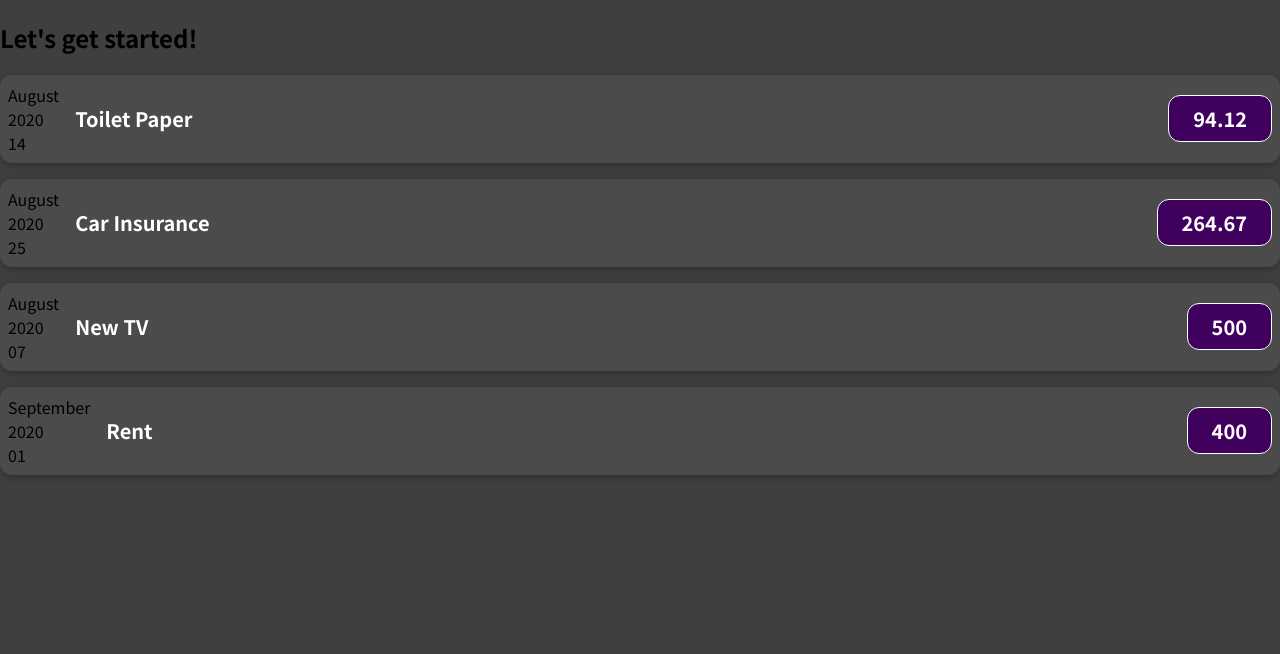
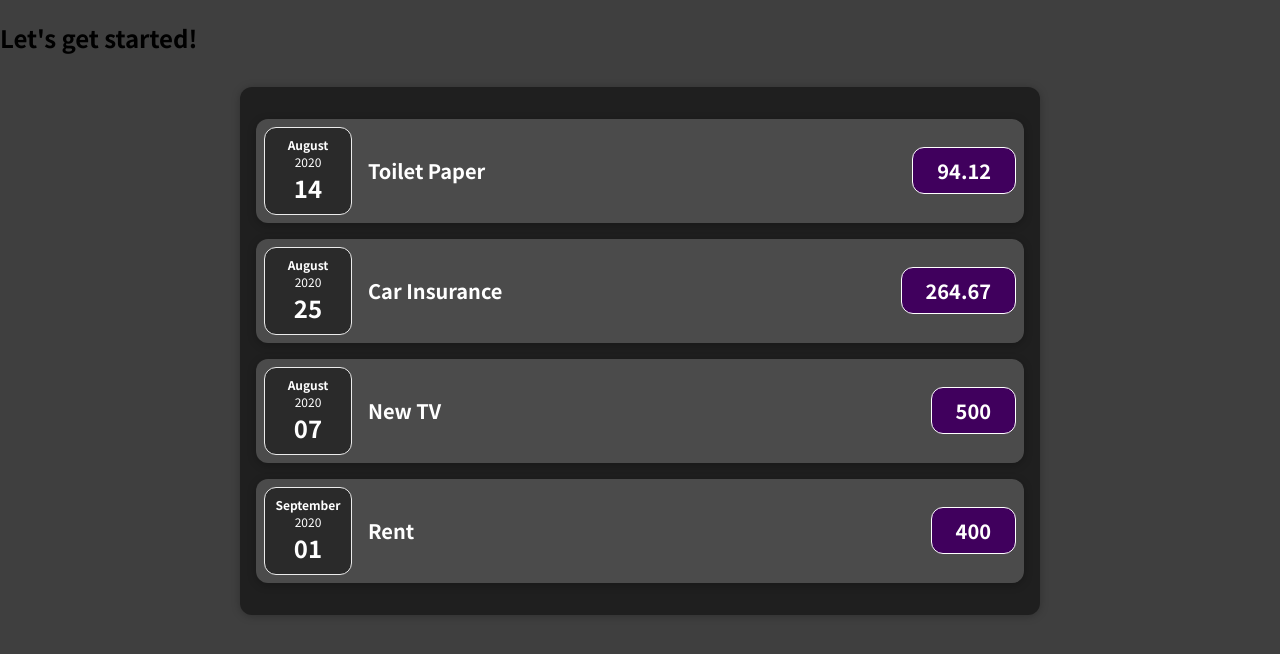
Before and after one commit to ferprr/react-complete-guide-udemy, a JavaScript app: page / in a window 1280 px wide. Shown: the top 654 px of the page. Built offline with nearby package versions, Linux system fonts and the light colour scheme.

Commit message:
Extracting Expenses component from App

```diff
--- a/src/App.js
+++ b/src/App.js
@@ -1,4 +1,4 @@
-import ExpenseItem from "./components/ExpenseItem";
+import Expenses from "./components/Expenses";
 
 function App() {
   const expenses = [
@@ -31,26 +31,7 @@
   return (
     <div>
       <h2>Let's get started!</h2>
-      <ExpenseItem
-        title={expenses[0].title}
-        amount={expenses[0].amount}
-        date={expenses[0].date}
-      />
-      <ExpenseItem
-        title={expenses[1].title}
-        amount={expenses[1].amount}
-        date={expenses[1].date}
-      />
-      <ExpenseItem
-        title={expenses[2].title}
-        amount={expenses[2].amount}
-        date={expenses[2].date}
-      />
-      <ExpenseItem
-        title={expenses[3].title}
-        amount={expenses[3].amount}
-        date={expenses[3].date}
-      />
+      <Expenses items={expenses} />
     </div>
   );
 }
--- a/src/components/ExpenseDate.js
+++ b/src/components/ExpenseDate.js
@@ -1,3 +1,5 @@
+import './ExpenseDate.css';
+
 function ExpenseDate(props) {
   const month = props.date.toLocaleString("en-US", { month: "long" });
   const day = props.date.toLocaleString("en-US", { day: "2-digit" });
--- /dev/null
+++ b/src/components/Expenses.css
@@ -0,0 +1,9 @@
+.expenses {
+  padding: 1rem;
+  background-color: rgb(31, 31, 31);
+  margin: 2rem auto;
+  width: 50rem;
+  max-width: 95%;
+  border-radius: 12px;
+  box-shadow: 0 1px 8px rgba(0, 0, 0, 0.25);
+}
--- /dev/null
+++ b/src/components/Expenses.js
@@ -0,0 +1,30 @@
+import ExpenseItem from "./ExpenseItem";
+import './Expenses.css';
+
+function Expenses(props) {
+  return (
+    <div className="expenses">
+      <ExpenseItem
+        title={props.items[0].title}
+        amount={props.items[0].amount}
+        date={props.items[0].date}
+      />
+      <ExpenseItem
+        title={props.items[1].title}
+        amount={props.items[1].amount}
+        date={props.items[1].date}
+      />
+      <ExpenseItem
+        title={props.items[2].title}
+        amount={props.items[2].amount}
+        date={props.items[2].date}
+      />
+      <ExpenseItem
+        title={props.items[3].title}
+        amount={props.items[3].amount}
+        date={props.items[3].date}
+      />
+    </div>
+  );
+}
+export default Expenses;
```
Also changed, not shown: 1 other file (tests, documents, lock files or other folders).
